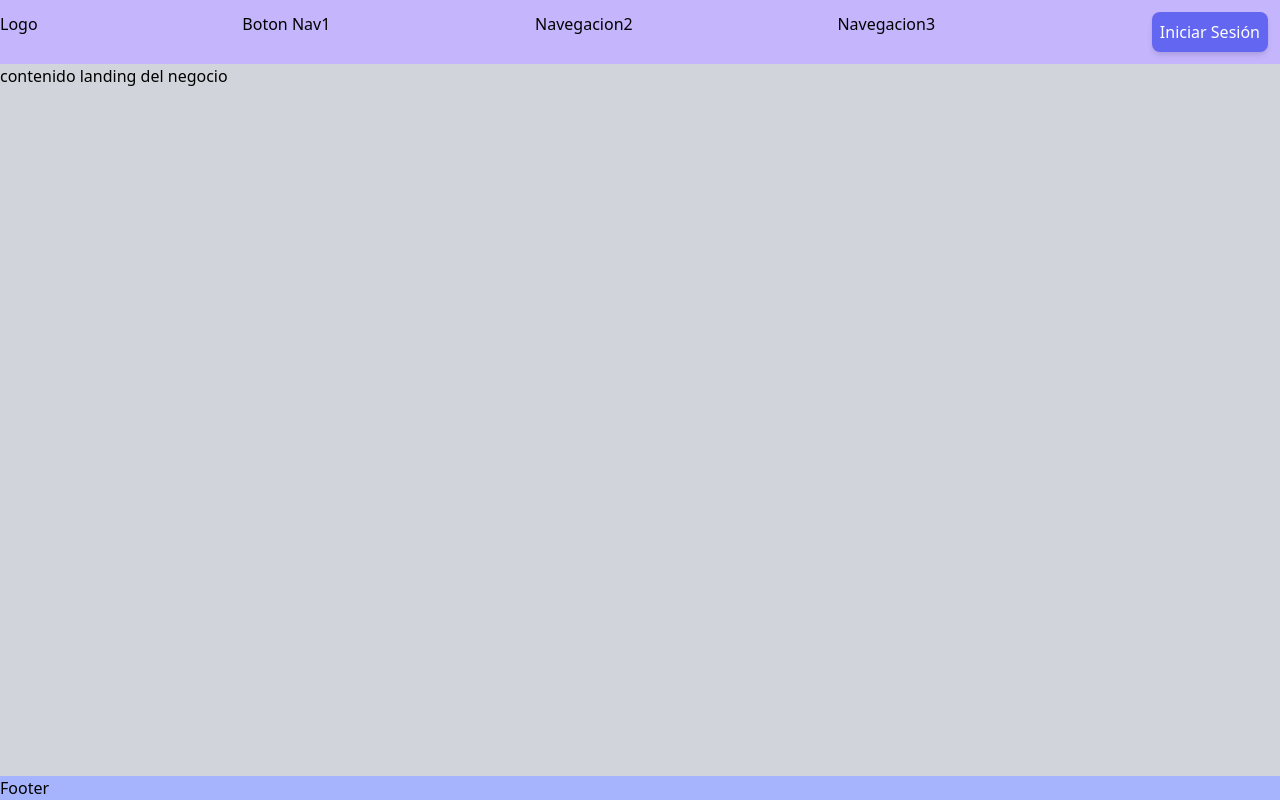
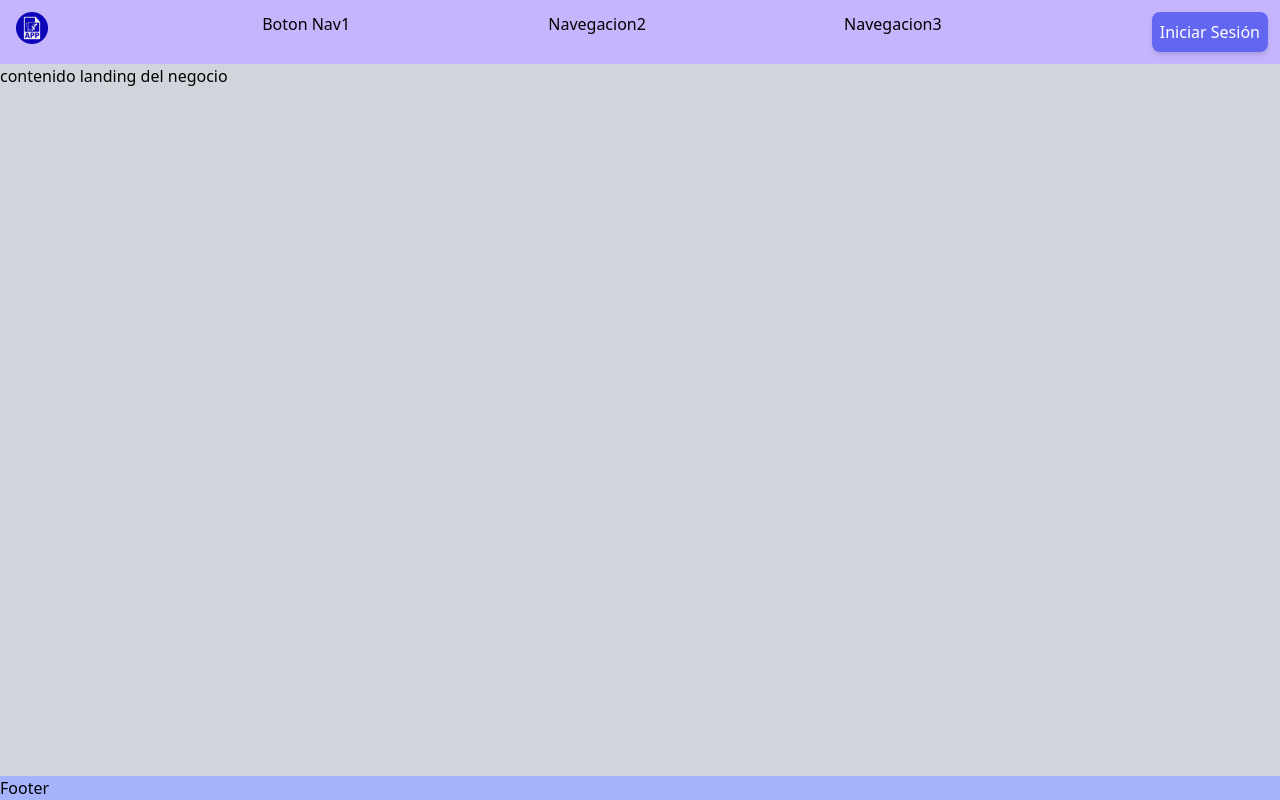
Before and after one commit to jmarti1a2/Project, a React (Create React App) app: page / in a window 1280 px wide. Built offline with nearby package versions, Linux system fonts and the light colour scheme.

Commit message:
Adicion Logo al Navbar

```diff
--- a/public/index.html
+++ b/public/index.html
@@ -25,7 +25,7 @@
       work correctly both with client-side routing and a non-root public URL.
       Learn how to configure a non-root public URL by running `npm run build`.
     -->
-    <title>App Des-arroladores</title>
+    <title>App Des-arrolladores</title>
   </head>
   <body>
     <noscript>You need to enable JavaScript to run this app.</noscript>
--- a/src/components/Navbar.jsx
+++ b/src/components/Navbar.jsx
@@ -1,10 +1,14 @@
 import React from 'react'
+import Logo from 'media/Logo.png';
 import { Link } from 'react-router-dom'
 
 const Navbar = () => {
     return <nav className='bg-purple-300'>
         <ul className='flex w-full justify-between my-3'>
-            <li>Logo</li>
+            <li>
+            <img src={Logo} alt='imagen' className='Logo h-8 mx-4' />
+
+            </li>
             <li>Boton Nav1</li>
             <li>Navegacion2</li>
             <li>Navegacion3</li>
```
